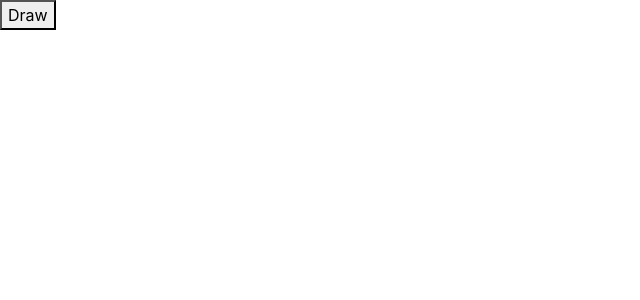
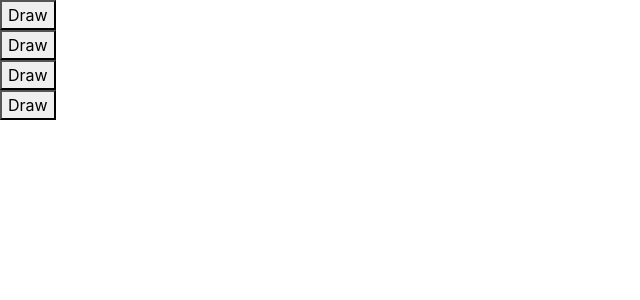
Before and after one commit to fahslaj/beans, a React (Create React App) app: page / in a window 1280 px wide. Shown: the top 300 px of the page, without its empty margins (0-640 px from the left). Built offline with nearby package versions, Linux system fonts and the light colour scheme; the HTML template or start-up script is replaced by a standard one.

Commit message:
Add multiple players and dynamic card fonts

```diff
--- a/src/App.js
+++ b/src/App.js
@@ -7,7 +7,7 @@ class App extends Component {
   render() {
     return (
       <div className="App">
-        <Game cardDescriptions={cardDescriptions} />
+        <Game cardDescriptions={cardDescriptions} numPlayers={4} />
       </div>
     );
   }
--- a/src/components/Card.scss
+++ b/src/components/Card.scss
@@ -1,7 +1,7 @@
 $card-border-color: black;
 
-$card-height: 200px;
-$card-width: 150px;
+$card-height: 120px;
+$card-width: $card-height / 4 * 3;
 $card-title-height: $card-height / 6;
 $card-footer-height: $card-title-height;
 
@@ -10,7 +10,11 @@ $card-border-radius: 5px;
 $card-inner-border-radius: $card-border-radius - $card-border-radius-thickness;
 
 $card-body-height: $card-height - $card-title-height - $card-footer-height - 2 * $card-border-radius-thickness;
-$card-text-padding: 5px;
+$card-text-padding: $card-title-height / 10;
+
+$card-title-font-size: $card-title-height / 1.8;
+$card-body-font-size: $card-body-height / 1.8;
+$card-footer-font-size: $card-footer-height / 1.8;
 
 .Card {
   height: $card-height;
@@ -23,13 +27,12 @@ $card-text-padding: 5px;
 }
 
 .Card-title {
+  font-size: $card-title-font-size;
   height: $card-title-height;
   border-top-left-radius: $card-inner-border-radius;
   border-top-right-radius: $card-inner-border-radius;
 
   padding: $card-text-padding 0 $card-text-padding 0;
-
-  // colors added in component
 }
 
 .Card-body {
@@ -39,25 +42,20 @@ $card-text-padding: 5px;
 
   vertical-align: middle;
   text-align: center;
-
-  // colors added in component
 }
 
 .Card-frequency {
-  font-size: 54pt;
+  font-size: $card-body-font-size;
   display: inline-block;
-
-  // colors added in component
 }
 
 .Card-footer {
+  font-size: $card-footer-font-size;
   height: $card-footer-height;
   border-bottom-left-radius: $card-inner-border-radius;
   border-bottom-right-radius: $card-inner-border-radius;
 
   padding: $card-text-padding 0 $card-text-padding;
-
-  // colors added in component
 }
 
 .Card-rewards {
--- a/src/components/Game.js
+++ b/src/components/Game.js
@@ -149,7 +149,12 @@ class Game extends Component {
   }
 
   render() {
-    return <Player id={0} draw={id => this.draw(id)} />;
+    const players = [];
+    for (let i = 0; i < this.props.numPlayers; i++) {
+      players.push(<Player key={i} id={i} draw={id => this.draw(i)} />);
+    }
+
+    return <div className="Game">{players}</div>;
   }
 }
 
--- a/src/components/Player.js
+++ b/src/components/Player.js
@@ -5,7 +5,6 @@ class Player extends Component {
   constructor(props) {
     super(props);
     this.state = {
-      id: this.props.id,
       hand: [],
       plots: 2,
       field: [[], []],
@@ -14,7 +13,7 @@ class Player extends Component {
   }
 
   draw() {
-    const card = this.props.draw(this.state.id);
+    const card = this.props.draw();
     const hand = [...this.state.hand, card];
 
     this.setState({
```
